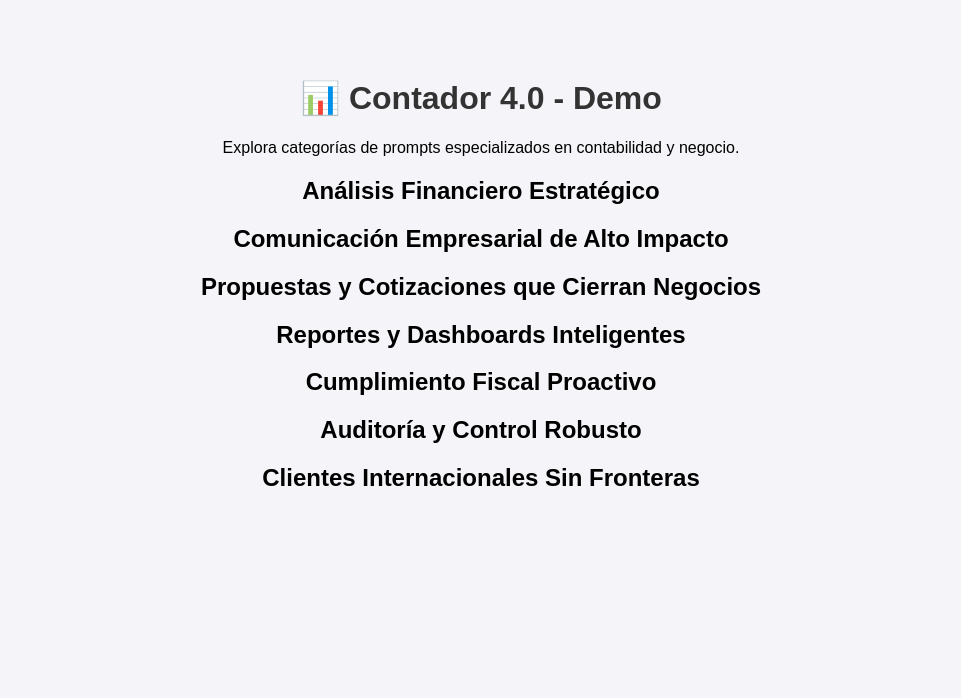
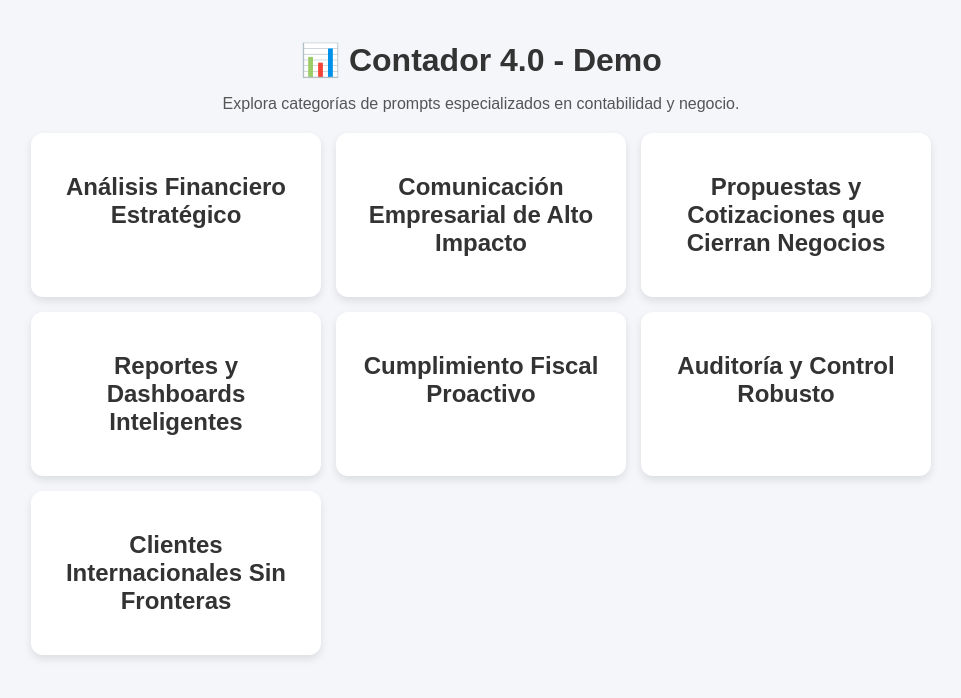
Before and after one commit to JairoAmaya/contador4-webapp-final, a React (Vite) app: page / in a window 1280 px wide. Shown: the top 698 px of the page, without its empty margins (159-1120 px from the left). Built offline with nearby package versions, Linux system fonts and the light colour scheme.

Commit message:
Update styles.css

```diff
--- a/src/styles.css
+++ b/src/styles.css
@@ -1,17 +1,81 @@
 body {
+  margin: 0;
   font-family: Arial, sans-serif;
-  text-align: center;
-  padding: 50px;
-  background-color: #f4f4f9;
+  background: #f4f6fa;
+  color: #333;
+}
+
+.app-container {
+  max-width: 900px;
+  margin: auto;
+  padding: 20px;
 }
 
 h1 {
-  color: #333;
+  text-align: center;
+  font-size: 2rem;
+  margin-bottom: 10px;
 }
 
-button {
-  margin: 5px;
-  padding: 10px 20px;
-  font-size: 16px;
+.subtitle {
+  text-align: center;
+  margin-bottom: 20px;
+  color: #555;
+}
+
+.categorias-grid {
+  display: grid;
+  grid-template-columns: repeat(auto-fit, minmax(250px, 1fr));
+  gap: 15px;
+}
+
+.categoria-card {
+  background: #fff;
+  padding: 20px;
+  border-radius: 12px;
+  box-shadow: 0 4px 8px rgba(0, 0, 0, 0.1);
+  cursor: pointer;
+  text-align: center;
+  transition: 0.2s;
+}
+
+.categoria-card:hover {
+  background: #0070f3;
+  color: #fff;
+}
+
+.prompt-card {
+  background: #fff;
+  padding: 15px;
+  border-radius: 10px;
+  margin-bottom: 15px;
+  box-shadow: 0 2px 6px rgba(0, 0, 0, 0.1);
+}
+
+.prompt-text {
+  background: #f0f0f0;
+  padding: 10px;
+  border-radius: 6px;
+  font-size: 0.9rem;
+  white-space: pre-wrap;
+}
+
+.copy-button {
+  margin-top: 10px;
+  padding: 8px 12px;
+  border: none;
+  border-radius: 8px;
+  background: #28a745;
+  color: #fff;
   cursor: pointer;
 }
+
+.back-button {
+  margin-bottom: 20px;
+  padding: 10px 15px;
+  border-radius: 8px;
+  border: none;
+  background: #0070f3;
+  color: #fff;
+  cursor: pointer;
+}
```
